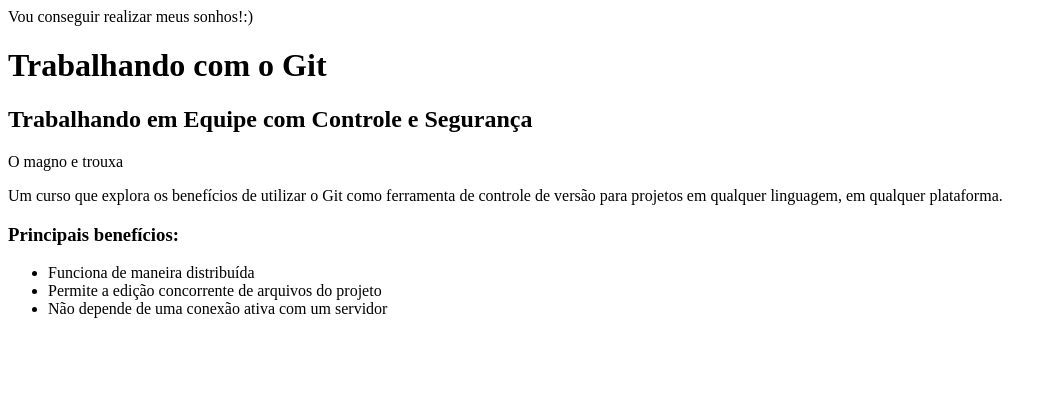
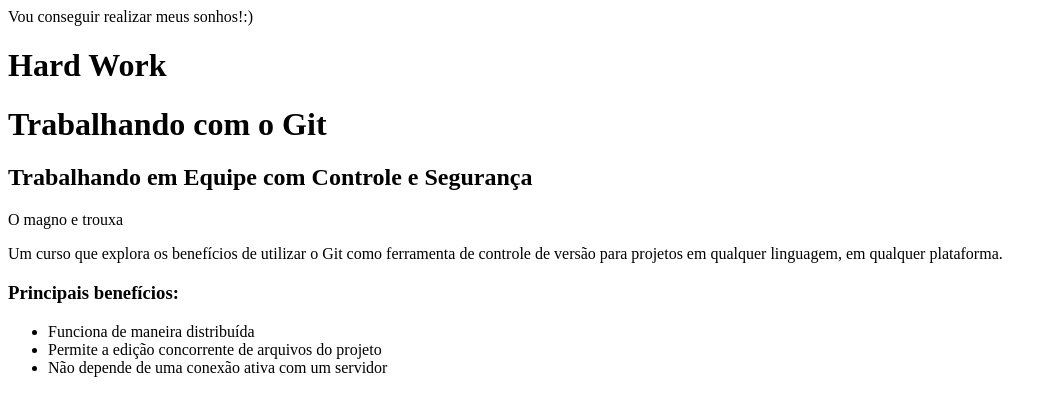
Before and after one commit to SidBarbosa/curso-git, a plain HTML site: page index.html in a window 1280 px wide. Shown: the whole page, without its empty margins (0-1057 px from the left). Drawn offline with Linux system fonts and the light colour scheme.

Commit message:
Atualizando branch master

```diff
--- a/index.html
+++ b/index.html
@@ -3,6 +3,7 @@
     </head>
     <body>
         <h1<>Vou conseguir realizar meus sonhos!:) </h1>
+        <h1>Hard Work </h1>
         <h1> Trabalhando com o Git</h1>
         <h2>Trabalhando em Equipe com Controle e Segurança</h2>
 <p>O magno e trouxa</p>
```
